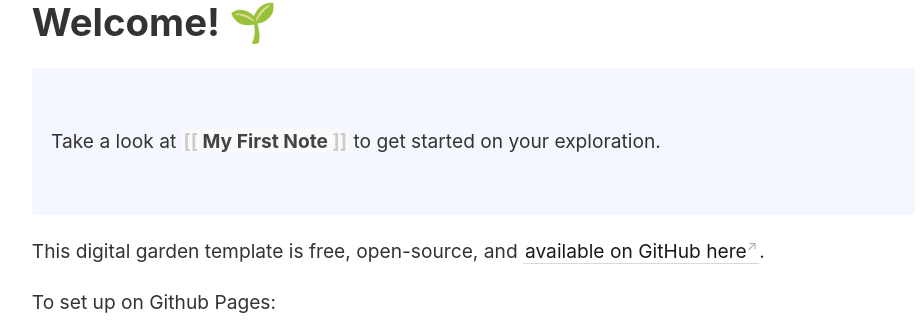
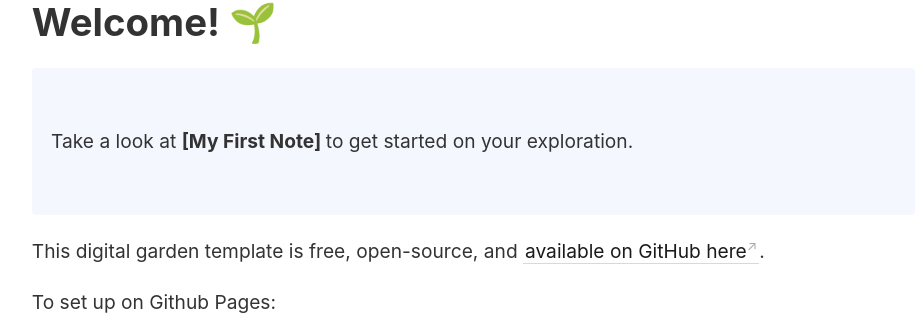
Before and after one commit to cindywincek/its-me-cindy-garden-demo, a Jekyll site: the page built from _pages/index.md, in a window 1280 px wide. Shown: the part 147-469 px from the top of the page, without its empty margins (45-965 px from the left). Built offline with Jekyll 4.4.1, drawn with Linux system fonts in a browser that asks for light colours.

Commit message:
Fix link formatting in index.md

```diff
--- a/_pages/index.md
+++ b/_pages/index.md
@@ -8,7 +8,7 @@ permalink: /
 # Welcome! 🌱
 
 <p style="padding: 3em 1em; background: #f5f7ff; border-radius: 4px;">
-  Take a look at <span style="font-weight: bold"> [[My First Note]] </span> to get started on your exploration.
+  Take a look at <span style="font-weight: bold"> [My First Note] </span> to get started on your exploration.
 </p>
 
 This digital garden template is free, open-source, and [available on GitHub here](https://github.com/meewgumi/digital-garden-ghpages-template).
```
